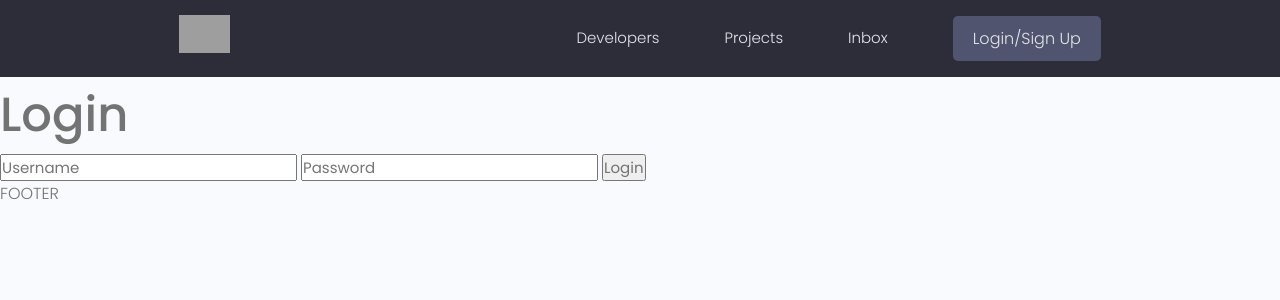
After one commit to alinocco/devsearch, a Django app: page /login/ in a window 1280 px wide. The commit adds this page. Shown: the top 300 px of the page. Run offline with Django 4.2, Linux system fonts and the light colour scheme; some libraries are stand-ins or nearby versions; grey boxes are pictures that could not be loaded.

Commit message:
L.7.1 - Login, Logout and Flash Messages

```diff
--- a/projects/views.py
+++ b/projects/views.py
@@ -1,5 +1,5 @@
-import uuid
 from django.shortcuts import render, redirect
+from django.contrib.auth.decorators import login_required
 from .models import Project
 from .forms import ProjectForm
 
@@ -16,6 +16,7 @@ def project(request, pk):
     return render(request, 'projects/project.html', context)
 
 
+@login_required(login_url='login')
 def createProject(request):
     form = ProjectForm()
 
@@ -29,6 +30,7 @@ def createProject(request):
     return render(request, 'projects/project_form.html', context)
 
 
+@login_required(login_url='login')
 def updateProject(request, pk):
     project = Project.objects.get(uuid=pk)
     form = ProjectForm(instance=project)
@@ -43,6 +45,7 @@ def updateProject(request, pk):
     return render(request, 'projects/project_form.html', context)
 
 
+@login_required(login_url='login')
 def deleteProject(request, pk):
     project = Project.objects.get(uuid=pk)
 
--- a/templates/main.html
+++ b/templates/main.html
@@ -21,7 +21,15 @@
     <title>DevSearch - Connect with Developers!</title>
   </head>
   <body>
-    {% include 'navbar.html'%} {% block content %} {% endblock content %}
+    {% include 'navbar.html'%} {% if messages %}
+    <ul class="messages">
+      {% for message in messages %}
+      <li {% if message.tags %} class="{{message.tags}}" {% endif %}>
+        {{message}}
+      </li>
+      {% endfor %}
+    </ul>
+    {% endif %} {% block content %} {% endblock content %}
 
     <p>FOOTER</p>
   </body>
--- a/templates/navbar.html
+++ b/templates/navbar.html
@@ -20,12 +20,18 @@
           <a href="{% url 'projects' %}">Projects</a>
         </li>
         <li class="header__menuItem"><a href="">Inbox</a></li>
-        <li class="header__menuItem"><a href="">My Account</a></li>
+        {% if request.user.is_authenticated %}
         <li class="header__menuItem">
-          <a href="{% url 'create-project' %}" class="btn btn--sub"
-            >Create Project</a
-          >
+          <a href="{% url 'create-project' %}">Create Project</a>
         </li>
+        <li class="header__menuItem">
+          <a href="{% url 'logout' %}" class="btn btn--sub">Logout</a>
+        </li>
+        {% else %}
+        <li class="header__menuItem">
+          <a href="{% url 'login' %}" class="btn btn--sub">Login/Sign Up</a>
+        </li>
+        {% endif %}
       </ul>
     </nav>
   </div>
--- /dev/null
+++ b/users/templates/users/login_form.html
@@ -0,0 +1,9 @@
+{% extends 'main.html' %} {% block content %}
+<h1>Login</h1>
+<form action="{% url 'login' %}" method="POST">
+  {% csrf_token %}
+  <input type="text" name="username" placeholder="Username" />
+  <input type="password" name="password" placeholder="Password" />
+  <input type="submit" value="Login" />
+</form>
+{% endblock content %}
--- a/users/urls.py
+++ b/users/urls.py
@@ -2,6 +2,9 @@ from django.urls import path
 from . import views
 
 urlpatterns = [
+    path('login/', views.loginUser, name='login'),
+    path('logout/', views.logoutUser, name='logout'),
+
     path('', views.profiles, name='profiles'),
     path('profile/<str:pk>/', views.profile, name='profile')
 ]
--- a/users/views.py
+++ b/users/views.py
@@ -1,4 +1,9 @@
-from django.shortcuts import render
+from django.shortcuts import render, redirect
+from django.contrib.auth import login, authenticate, logout
+from django.contrib.auth.decorators import login_required
+from django.contrib import messages
+
+from django.contrib.auth.models import User
 from .models import Profile
 
 
@@ -17,3 +22,34 @@ def profile(request, pk):
     context = {'profile': profile, 'top_skills': top_skills,
                'other_skills': other_skills}
     return render(request, 'users/profile.html', context)
+
+
+def loginUser(request):
+    if request.user.is_authenticated:
+        return redirect('profiles')
+
+    if request.method == 'POST':
+        username = request.POST['username']
+        password = request.POST['password']
+
+        try:
+            user = User.objects.get(username=username)
+        except:
+            messages.error(request, 'This user does not exist.')
+
+        user = authenticate(request, username=username, password=password)
+
+        if user is not None:
+            login(request, user)
+            redirect('profiles')
+        else:
+            messages.error(request, 'Your username or password are incorrect.')
+
+    return render(request, 'users/login_form.html')
+
+
+@login_required
+def logoutUser(request):
+    logout(request)
+    messages.error(request, "You've been logged out.")
+    return redirect('login')
```
